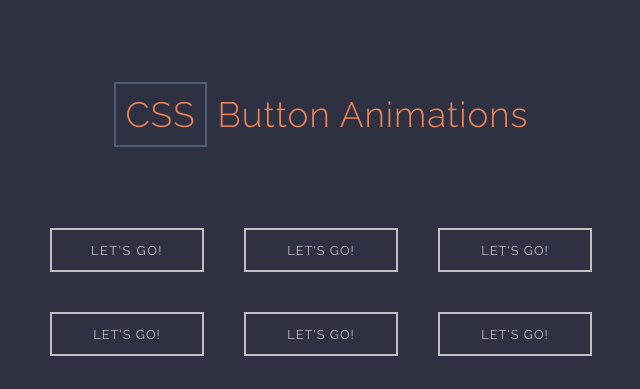
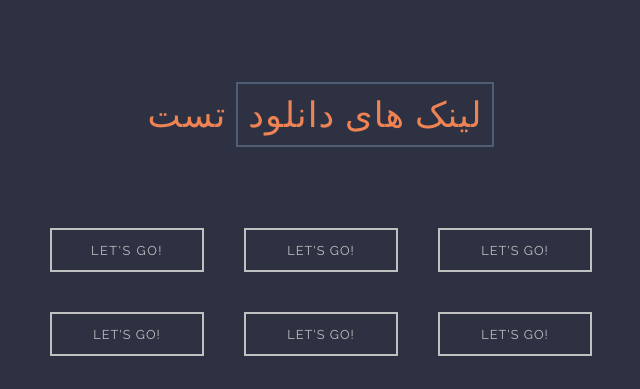
Before and after one commit to boranijaa/boranijaa.github.io, a plain HTML site: page index.html in a window 1280 px wide. Shown: the top 389 px of the page, without its empty margins (319-959 px from the left). Drawn offline with Linux system fonts and the light colour scheme.

Commit message:
Update index.html

```diff
--- a/index.html
+++ b/index.html
@@ -314,7 +314,7 @@ a#button-1:hover img {
 
 <body>
 
-<h1><span>CSS</span> Button Animations</h1>
+<h1><span>لینک های دانلود</span> تست</h1>
 
 <!-- Flex Container -->
 <div id="container">
```
